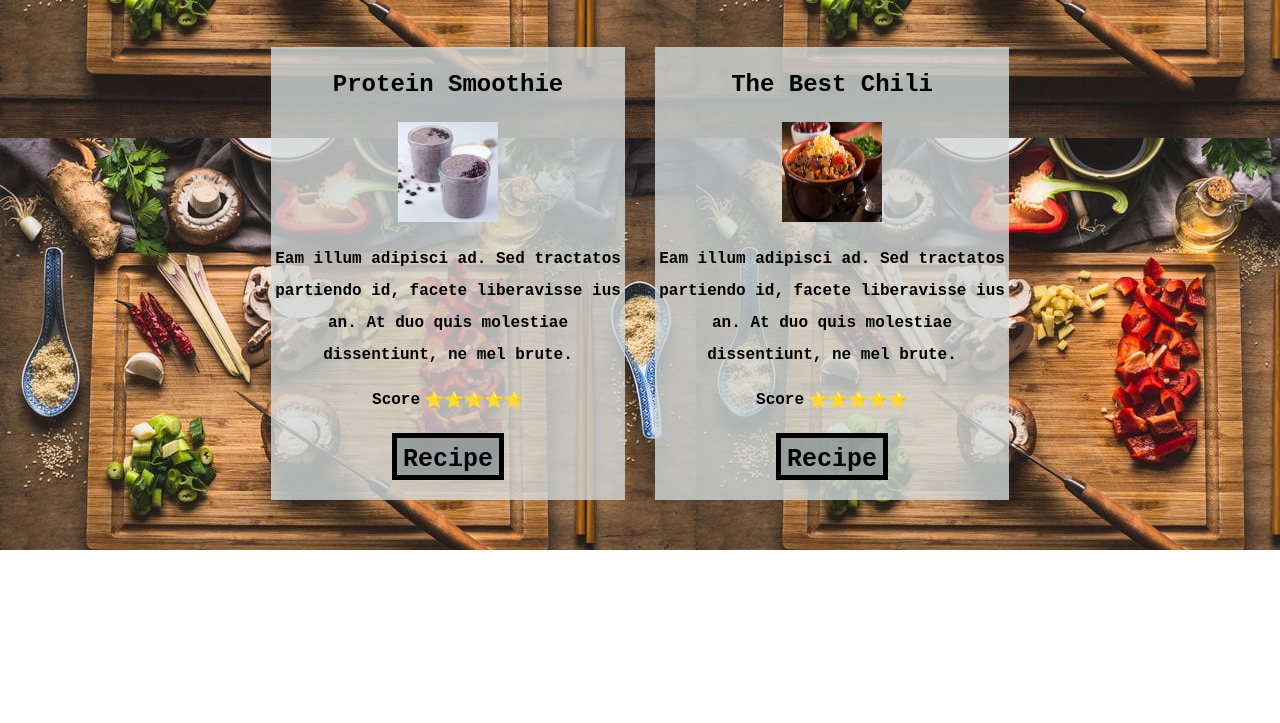
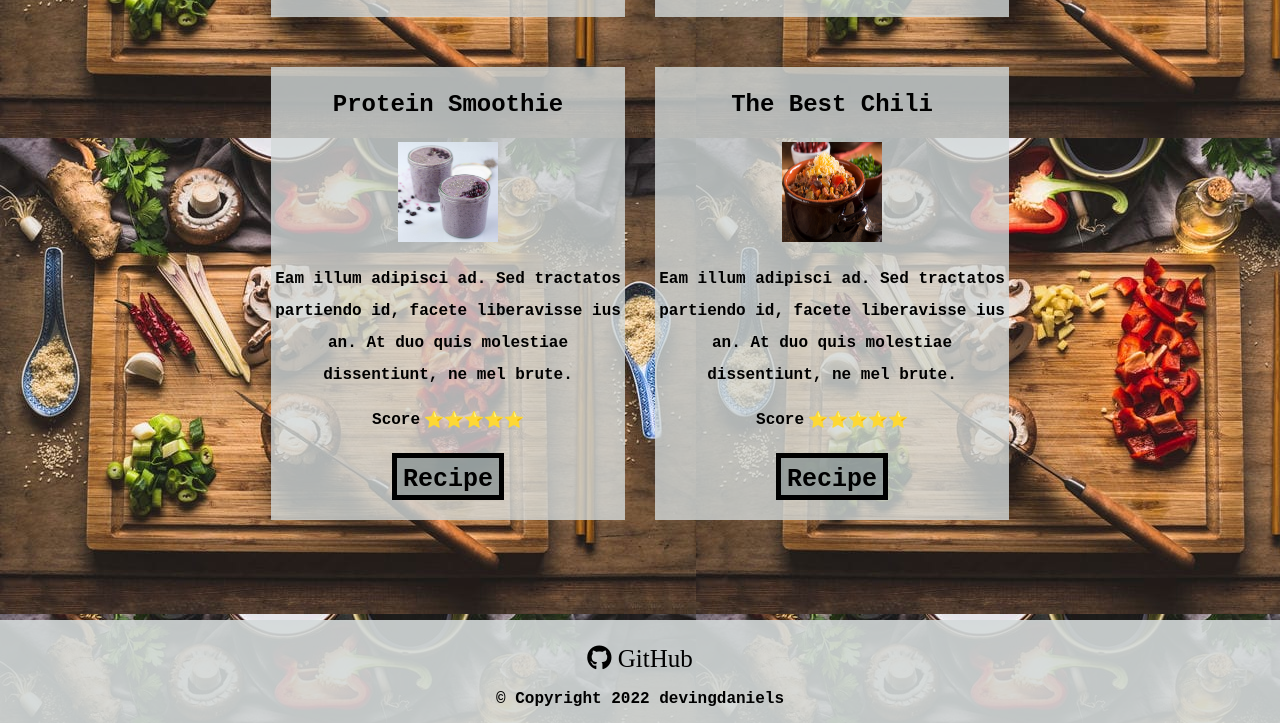
Before and after one commit to devingdaniels/odin_recipes, a plain HTML site: page index.html in a window 1280 px wide. Shown: the part 814-1537 px from the top of the page. Before the commit the page ends 1364 px from the top, so only its background shows below. Drawn offline with Linux system fonts and the light colour scheme.

Commit message:
Finalized website

```diff
--- a/index.html
+++ b/index.html
@@ -6,7 +6,7 @@
     <meta http-equiv="X-UA-Compatible" content="IE=edge">
     <meta name="viewport" content="width=device-width, initial-scale=1.0">
     <title>Recipe Website</title>
-
+    <link rel="stylesheet" href="https://pro.fontawesome.com/releases/v5.10.0/css/all.css">
 </head>
 
 
@@ -50,6 +50,10 @@
     button {
         border: solid 5px black;
     }
+
+    span {
+        margin: 10px 0 20px 0;
+    }
     /* Top of Page Header */
 
     .headerdiv {
@@ -58,12 +62,12 @@
     /* RECIPE CARDS WITH NO BOOTSTRAP */
 
     #row1 {
-        margin-top: 50px;
+        margin-top: 100px;
     }
 
     #row2 {
         margin-top: 50px;
-        margin-bottom: 50px;
+        margin-bottom: 100px;
     }
 
     .container {
@@ -144,6 +148,15 @@
             background-position: 20vw;
         }
     }
+
+    .footerdiv {
+        position: absolute;
+        left: 0;
+        background-color: rgba(212, 218, 218, .9);
+        width: 100%;
+        text-align: center;
+        padding: 15px 0 15px 0;
+    }
 </style>
 
 <body>
@@ -219,6 +232,16 @@
             </div>
         </div>
     </div>
+
+    <div class="footerdiv">
+        <footer>
+            <a href="https://github.com/devingdaniels" target="_blank"> <span class="fab fa-github"> GitHub </span></a> <br>
+            <span> © Copyright 2022 devingdaniels</span>
+
+
+        </footer>
+    </div>
+
 </body>
 
 </html>
```
Also changed, not shown: recipes/chili.html (+17 -0 lines), recipes/cinnamonRolls.html (+19 -2 lines), recipes/omelette.html (+19 -2 lines), recipes/smoothie.html (+19 -2 lines).
